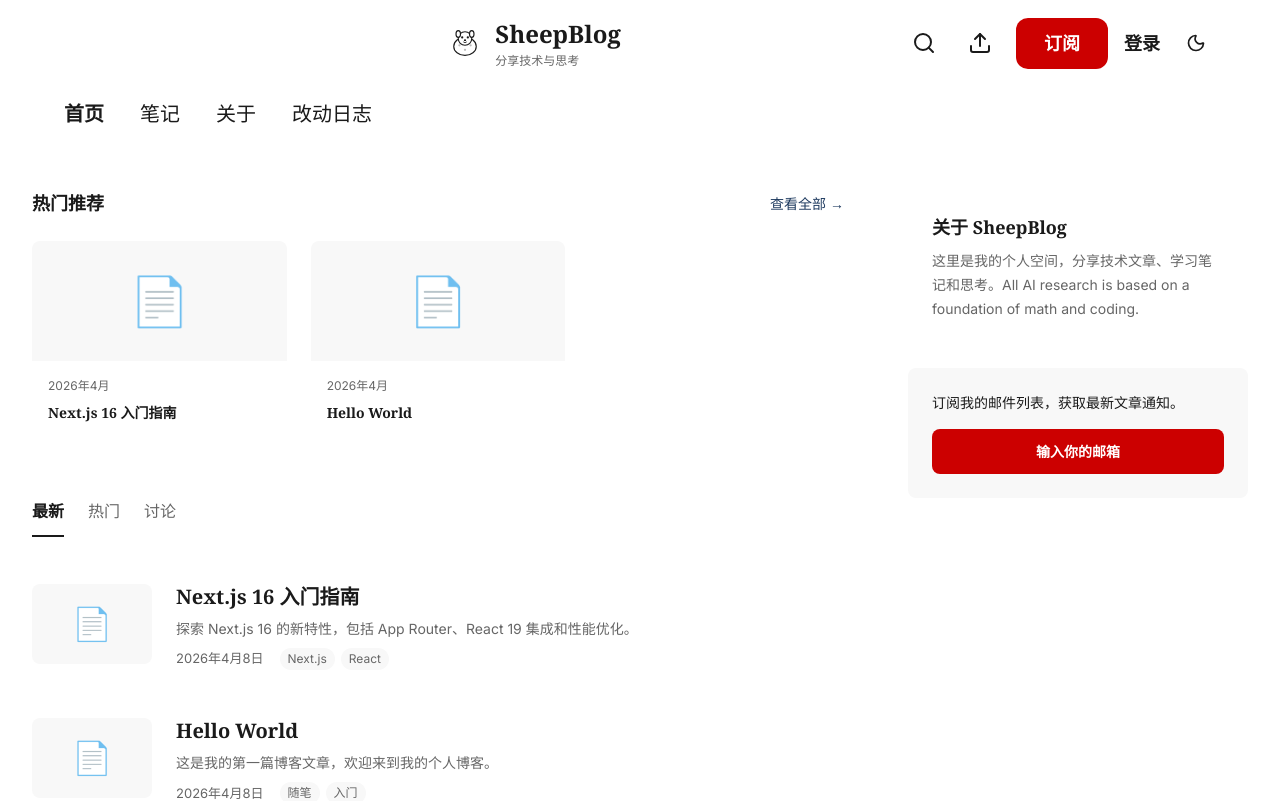
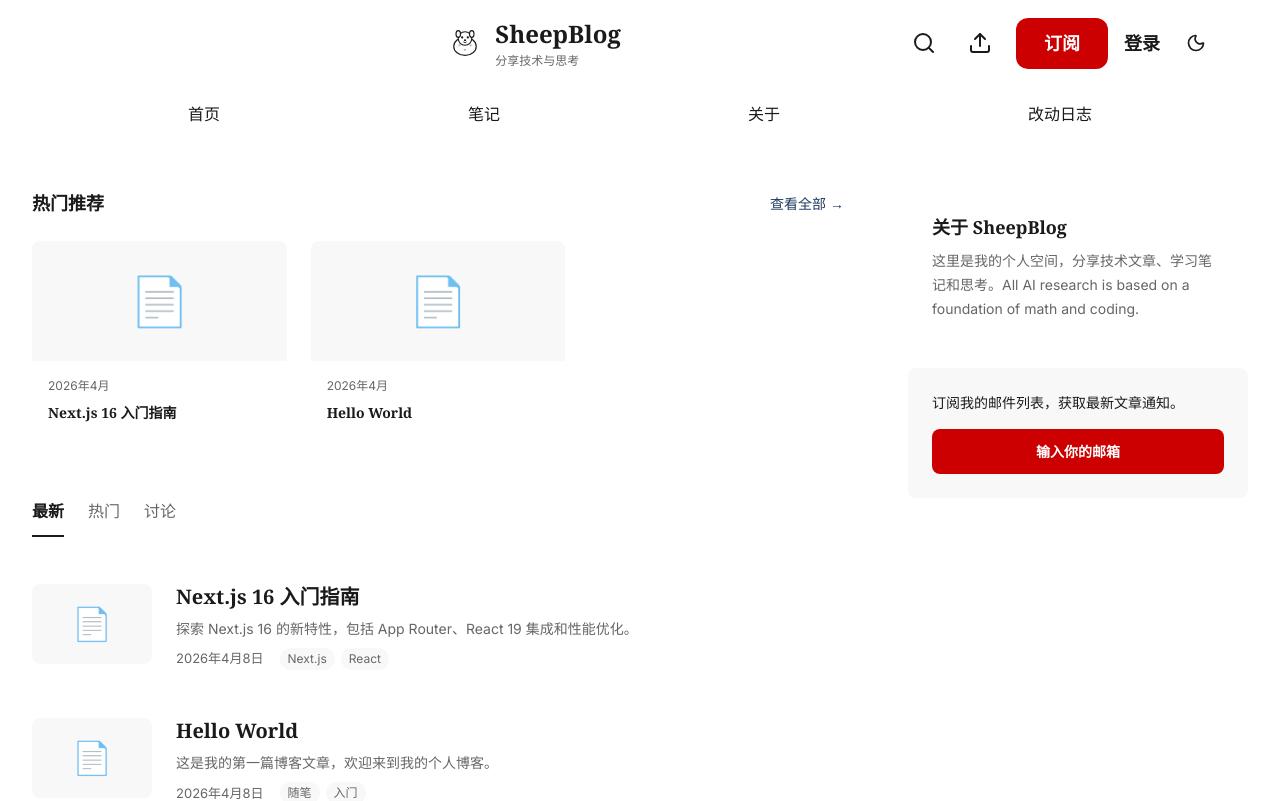
Before and after one commit to AyanamiReiEva/SheepBlog, a Next.js app: page / in a window 1280 px wide. Shown: the top 801 px of the page. Built offline with nearby package versions, Linux system fonts and the light colour scheme.

Commit message:
style: improve navigation bar layout and styling
- 使用 justify-content: space-around 让导航链接均匀分布
- 调整字体大小和字重
- 添加悬停时的背景色效果
- 添加内边距和圆角美化外观

```diff
--- a/components/site-header.tsx
+++ b/components/site-header.tsx
@@ -232,63 +232,95 @@ export function SiteHeader({ posts }: SiteHeaderProps) {
             padding: '0 24px',
             display: 'flex',
             alignItems: 'center',
-            gap: '36px',
+            justifyContent: 'space-around',
             height: '56px',
           }}
         >
           <Link
             href="/"
             style={{
-              fontSize: '20px',
-              fontWeight: 700,
+              fontSize: '16px',
+              fontWeight: 500,
               textDecoration: 'none',
               color: 'var(--color-foreground)',
               transition: 'color 0.2s',
+              padding: '8px 16px',
+              borderRadius: '6px',
             }}
-            onMouseEnter={(e) => (e.currentTarget.style.color = 'var(--color-primary)')}
-            onMouseLeave={(e) => (e.currentTarget.style.color = 'var(--color-foreground)')}
+            onMouseEnter={(e) => {
+              e.currentTarget.style.color = 'var(--color-primary)';
+              e.currentTarget.style.backgroundColor = 'var(--color-muted)';
+            }}
+            onMouseLeave={(e) => {
+              e.currentTarget.style.color = 'var(--color-foreground)';
+              e.currentTarget.style.backgroundColor = 'transparent';
+            }}
           >
             首页
           </Link>
           <Link
             href="/notes"
             style={{
-              fontSize: '20px',
-              fontWeight: 400,
+              fontSize: '16px',
+              fontWeight: 500,
               textDecoration: 'none',
               color: 'var(--color-foreground)',
               transition: 'color 0.2s',
+              padding: '8px 16px',
+              borderRadius: '6px',
             }}
-            onMouseEnter={(e) => (e.currentTarget.style.color = 'var(--color-primary)')}
-            onMouseLeave={(e) => (e.currentTarget.style.color = 'var(--color-foreground)')}
+            onMouseEnter={(e) => {
+              e.currentTarget.style.color = 'var(--color-primary)';
+              e.currentTarget.style.backgroundColor = 'var(--color-muted)';
+            }}
+            onMouseLeave={(e) => {
+              e.currentTarget.style.color = 'var(--color-foreground)';
+              e.currentTarget.style.backgroundColor = 'transparent';
+            }}
           >
             笔记
           </Link>
           <Link
             href="/about"
             style={{
-              fontSize: '20px',
-              fontWeight: 400,
+              fontSize: '16px',
+              fontWeight: 500,
               textDecoration: 'none',
               color: 'var(--color-foreground)',
               transition: 'color 0.2s',
+              padding: '8px 16px',
+              borderRadius: '6px',
             }}
-            onMouseEnter={(e) => (e.currentTarget.style.color = 'var(--color-primary)')}
-            onMouseLeave={(e) => (e.currentTarget.style.color = 'var(--color-foreground)')}
+            onMouseEnter={(e) => {
+              e.currentTarget.style.color = 'var(--color-primary)';
+              e.currentTarget.style.backgroundColor = 'var(--color-muted)';
+            }}
+            onMouseLeave={(e) => {
+              e.currentTarget.style.color = 'var(--color-foreground)';
+              e.currentTarget.style.backgroundColor = 'transparent';
+            }}
           >
             关于
           </Link>
           <Link
             href="/changelog"
             style={{
-              fontSize: '20px',
-              fontWeight: 400,
+              fontSize: '16px',
+              fontWeight: 500,
               textDecoration: 'none',
               color: 'var(--color-foreground)',
               transition: 'color 0.2s',
+              padding: '8px 16px',
+              borderRadius: '6px',
             }}
-            onMouseEnter={(e) => (e.currentTarget.style.color = 'var(--color-primary)')}
-            onMouseLeave={(e) => (e.currentTarget.style.color = 'var(--color-foreground)')}
+            onMouseEnter={(e) => {
+              e.currentTarget.style.color = 'var(--color-primary)';
+              e.currentTarget.style.backgroundColor = 'var(--color-muted)';
+            }}
+            onMouseLeave={(e) => {
+              e.currentTarget.style.color = 'var(--color-foreground)';
+              e.currentTarget.style.backgroundColor = 'transparent';
+            }}
           >
             改动日志
           </Link>
```
